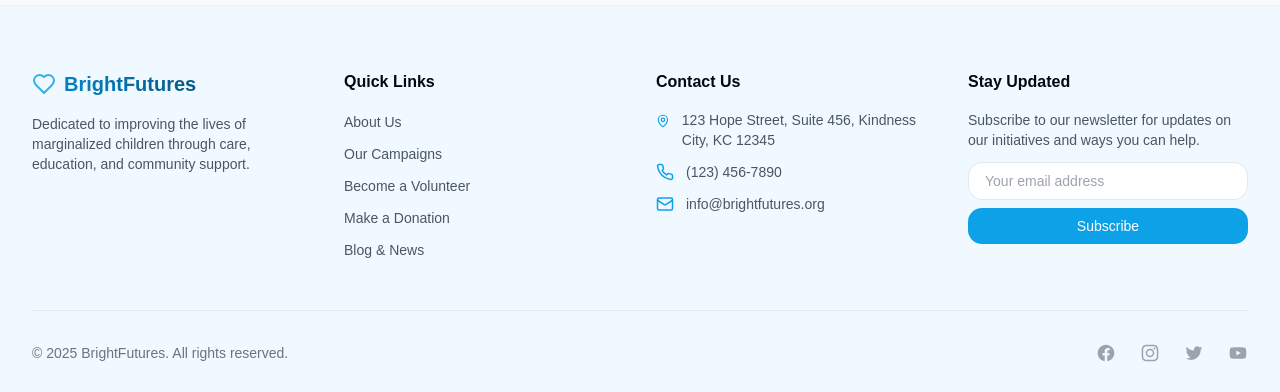
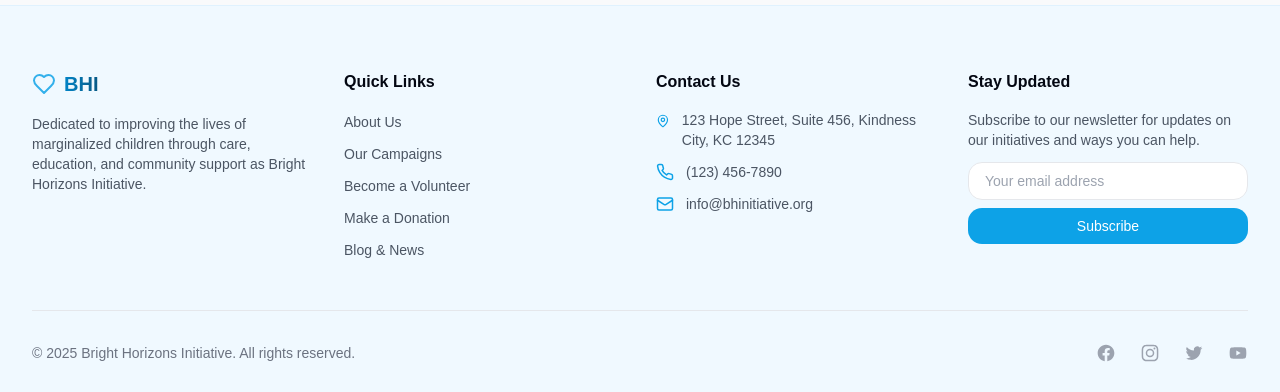
Before and after one commit to mugobe/nurturing-futures-project, a React (Vite) app: page / in a window 1280 px wide. Shown: the part 4452-4844 px from the top of the page. Built offline with nearby package versions, Linux system fonts and the light colour scheme.

Commit message:
Refactor: Replace "Bright Futures" with "BHI"
Replaced all instances of "Bright Futures" with "BHI" or "Bright Horizons Initiative" throughout the codebase, including in the footer, hero section, and other relevant components.

```diff
--- a/src/components/layout/Footer.tsx
+++ b/src/components/layout/Footer.tsx
@@ -1,4 +1,3 @@
-
 import React from 'react';
 import { Link } from 'react-router-dom';
 import { Heart, Mail, MapPin, Phone } from 'lucide-react';
@@ -16,11 +15,11 @@ const Footer = () => {
             <Link to="/" className="flex items-center space-x-2">
               <AnimatedIcon icon={Heart} size={24} color="#0da2e7" animation="pulse" />
               <span className="text-xl font-display font-bold bg-gradient-to-r from-hope-600 to-hope-800 text-transparent bg-clip-text">
-                BrightFutures
+                BHI
               </span>
             </Link>
             <p className="text-sm text-gray-600 mt-4 max-w-xs">
-              Dedicated to improving the lives of marginalized children through care, education, and community support.
+              Dedicated to improving the lives of marginalized children through care, education, and community support as Bright Horizons Initiative.
             </p>
           </div>
 
@@ -70,8 +69,8 @@ const Footer = () => {
               </li>
               <li className="flex items-center space-x-3">
                 <Mail size={18} className="text-hope-500" />
-                <a href="mailto:info@brightfutures.org" className="text-sm text-gray-600 hover:text-hope-600 transition-colors">
-                  info@brightfutures.org
+                <a href="mailto:info@bhinitiative.org" className="text-sm text-gray-600 hover:text-hope-600 transition-colors">
+                  info@bhinitiative.org
                 </a>
               </li>
             </ul>
@@ -105,7 +104,7 @@ const Footer = () => {
         {/* Bottom Section */}
         <div className="pt-8 border-t border-gray-200 flex flex-col md:flex-row justify-between items-center space-y-4 md:space-y-0">
           <div className="text-sm text-gray-500">
-            © {currentYear} BrightFutures. All rights reserved.
+            © {currentYear} Bright Horizons Initiative. All rights reserved.
           </div>
           <div className="flex space-x-6">
             <a
```
